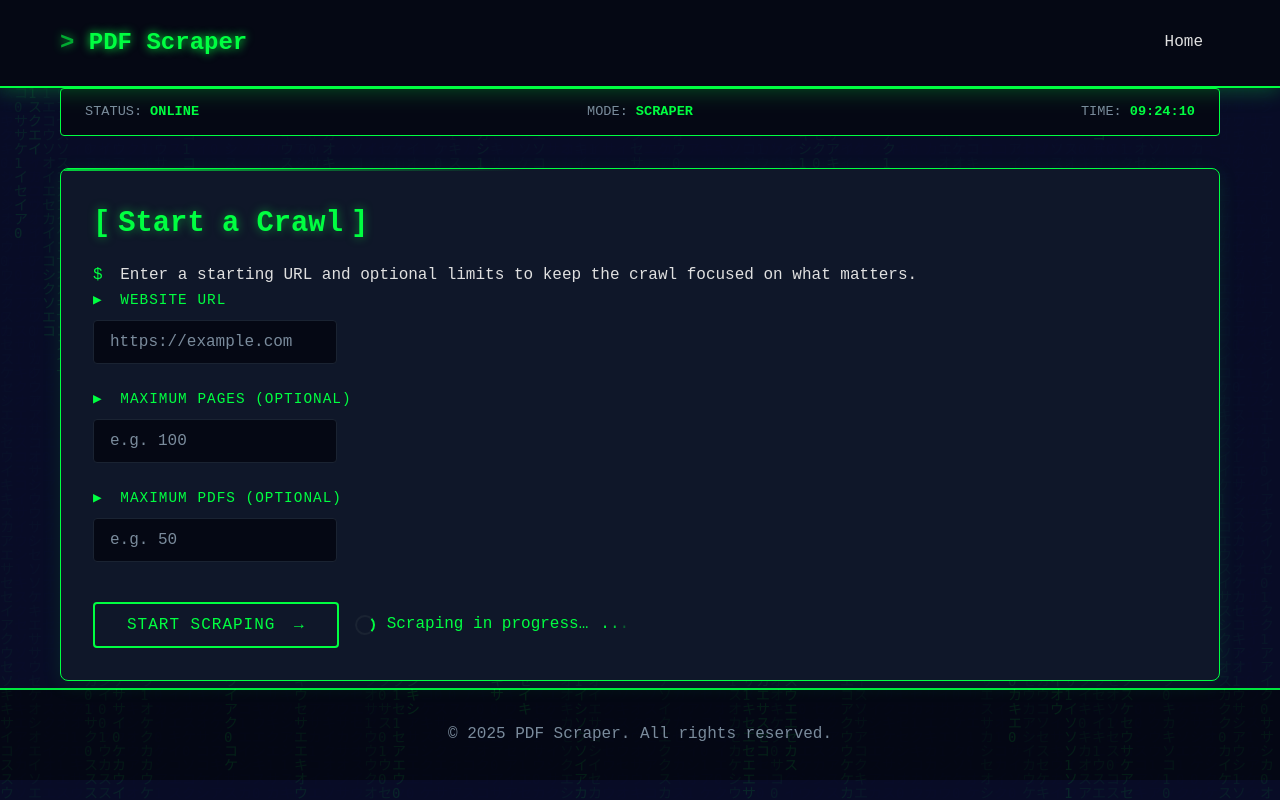
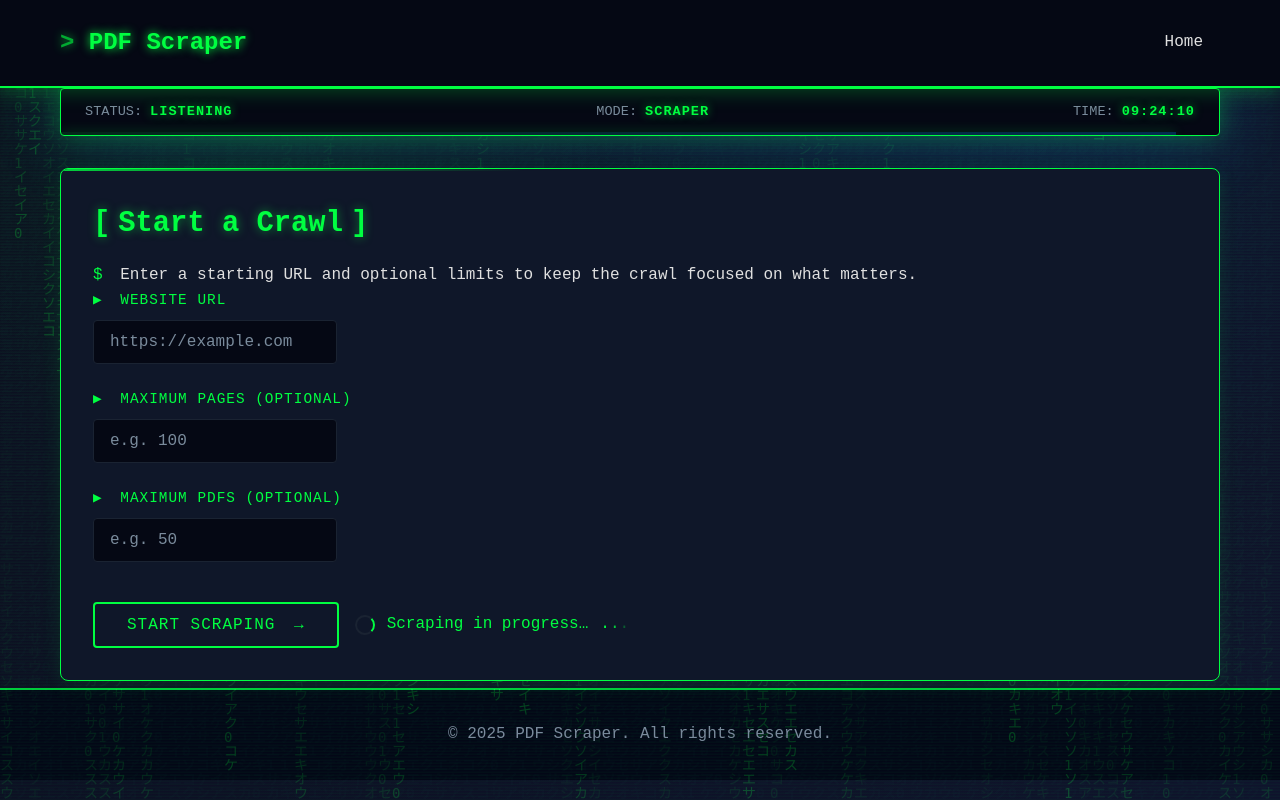
Before and after one commit to ASDCShiwam/webscraper2011, a Django app: page / in a window 1280 px wide. Run offline with Django 5.2, Linux system fonts and the light colour scheme.

Commit message:
Enhance hacking-themed UI effects

```diff
--- a/crawler/static/crawler/script.js
+++ b/crawler/static/crawler/script.js
@@ -3,9 +3,11 @@ document.addEventListener('DOMContentLoaded', () => {
     initFormHandling();
     initTypingEffect();
     initMatrixRain();
+    initCodeStream();
     initTableAnimations();
     initParticles();
     initTerminalEffect();
+    initStatusPulse();
 });
 
 // Form submission with loading state
@@ -104,7 +106,7 @@ function initMatrixRain() {
     canvas.style.height = '100%';
     canvas.style.pointerEvents = 'none';
     canvas.style.zIndex = '0';
-    canvas.style.opacity = '0.1';
+    canvas.style.opacity = '0.22';
     document.body.appendChild(canvas);
 
     const ctx = canvas.getContext('2d');
@@ -117,7 +119,7 @@ function initMatrixRain() {
     const drops = Array(Math.floor(columns)).fill(1);
 
     function drawMatrix() {
-        ctx.fillStyle = 'rgba(10, 14, 39, 0.05)';
+        ctx.fillStyle = 'rgba(10, 14, 39, 0.08)';
         ctx.fillRect(0, 0, canvas.width, canvas.height);
 
         ctx.fillStyle = '#00ff41';
@@ -141,6 +143,42 @@ function initMatrixRain() {
         canvas.width = window.innerWidth;
         canvas.height = window.innerHeight;
     });
+}
+
+// Floating code columns for a more visible background
+function initCodeStream() {
+    const stream = document.createElement('div');
+    stream.className = 'code-stream';
+    document.body.appendChild(stream);
+
+    const glyphs = ['0', '1', '{', '}', '/', '<', '>', '*', '#', '%', 'λ', 'Σ'];
+    let columns = [];
+
+    const makeLine = () => {
+        const length = Math.floor(12 + Math.random() * 14);
+        return Array.from({ length }, () => glyphs[Math.floor(Math.random() * glyphs.length)]).join(' ');
+    };
+
+    const renderColumns = () => {
+        stream.innerHTML = '';
+        columns = [];
+        const count = Math.min(18, Math.max(8, Math.floor(window.innerWidth / 120)));
+
+        for (let i = 0; i < count; i++) {
+            const col = document.createElement('div');
+            col.className = 'code-column';
+            col.style.left = `${(i / count) * 100}%`;
+            col.style.animationDuration = `${8 + Math.random() * 6}s`;
+            col.style.animationDelay = `${Math.random() * 4}s`;
+            col.textContent = makeLine();
+            stream.appendChild(col);
+            columns.push(col);
+        }
+    };
+
+    renderColumns();
+    setInterval(() => columns.forEach(col => col.textContent = makeLine()), 1800);
+    window.addEventListener('resize', renderColumns);
 }
 
 // Table row animations
@@ -275,6 +313,31 @@ function initTerminalEffect() {
     showMessage();
 }
 
+// Pulse the status bar to feel more like a live console
+function initStatusPulse() {
+    const statusBar = document.querySelector('[data-status-bar]');
+    const statusValue = document.querySelector('[data-system-status]');
+    if (!statusBar || !statusValue) return;
+
+    const signal = document.createElement('div');
+    signal.className = 'status-signal';
+    statusBar.appendChild(signal);
+
+    const modes = ['ONLINE', 'LISTENING', 'ARMED'];
+    let index = 0;
+
+    const tick = () => {
+        index = (index + 1) % modes.length;
+        statusValue.textContent = modes[index];
+        statusBar.classList.toggle('status-glow');
+        signal.style.width = `${60 + Math.random() * 40}%`;
+        signal.style.opacity = `${0.4 + Math.random() * 0.4}`;
+    };
+
+    tick();
+    setInterval(tick, 3200);
+}
+
 // Add glitch effect on logo hover
 document.addEventListener('DOMContentLoaded', () => {
     const logo = document.querySelector('.logo a');
--- a/crawler/static/crawler/styles.css
+++ b/crawler/static/crawler/styles.css
@@ -19,7 +19,9 @@
 
 body {
     font-family: 'Courier New', monospace;
-    background: var(--dark-bg);
+    background: radial-gradient(circle at 20% 20%, rgba(0, 255, 65, 0.08), transparent 30%),
+                radial-gradient(circle at 80% 10%, rgba(0, 153, 255, 0.08), transparent 35%),
+                linear-gradient(135deg, rgba(5, 8, 20, 0.95), rgba(10, 14, 39, 0.95));
     color: var(--text-primary);
     line-height: 1.6;
     min-height: 100vh;
@@ -36,10 +38,31 @@ body::before {
     width: 100%;
     height: 100%;
     background:
-        linear-gradient(90deg, transparent 49.5%, rgba(0, 255, 65, 0.05) 49.5%, rgba(0, 255, 65, 0.05) 50.5%, transparent 50.5%),
-        linear-gradient(0deg, transparent 49.5%, rgba(0, 255, 65, 0.05) 49.5%, rgba(0, 255, 65, 0.05) 50.5%, transparent 50.5%);
+        linear-gradient(90deg, transparent 49.5%, rgba(0, 255, 65, 0.12) 49.5%, rgba(0, 255, 65, 0.12) 50.5%, transparent 50.5%)
+        ,
+        linear-gradient(0deg, transparent 49.5%, rgba(0, 255, 65, 0.12) 49.5%, rgba(0, 255, 65, 0.12) 50.5%, transparent 50.5%);
     background-size: 50px 50px;
-    animation: gridScroll 20s linear infinite;
+    animation: gridScroll 14s linear infinite;
+    pointer-events: none;
+    z-index: 0;
+}
+
+/* Scanline overlay */
+body::after {
+    content: '';
+    position: fixed;
+    inset: 0;
+    background: linear-gradient(rgba(0, 0, 0, 0.2), rgba(0, 0, 0, 0.4)),
+                repeating-linear-gradient(
+                    0deg,
+                    rgba(0, 255, 65, 0.08),
+                    rgba(0, 255, 65, 0.08) 1px,
+                    transparent 2px,
+                    transparent 3px
+                );
+    mix-blend-mode: screen;
+    opacity: 0.6;
+    animation: flicker 3s steps(2) infinite;
     pointer-events: none;
     z-index: 0;
 }
@@ -47,6 +70,70 @@ body::before {
 @keyframes gridScroll {
     0% { transform: translateY(0); }
     100% { transform: translateY(50px); }
+}
+
+@keyframes flicker {
+    0%, 20%, 22%, 63%, 64%, 70%, 100% { opacity: 0.6; }
+    21%, 23%, 65% { opacity: 0.5; }
+    66% { opacity: 0.75; }
+}
+
+/* Floating code columns layered above the canvas */
+.code-stream {
+    position: fixed;
+    inset: 0;
+    pointer-events: none;
+    z-index: 0;
+    mix-blend-mode: screen;
+    opacity: 0.4;
+}
+
+.code-column {
+    position: absolute;
+    top: -120%;
+    color: rgba(0, 255, 65, 0.7);
+    font-size: 0.85rem;
+    letter-spacing: 0.2rem;
+    text-shadow: 0 0 8px rgba(0, 255, 65, 0.6), 0 0 20px rgba(0, 255, 65, 0.35);
+    white-space: nowrap;
+    animation: codeFall linear infinite;
+}
+
+.code-column:nth-child(even) {
+    color: rgba(128, 255, 211, 0.8);
+}
+
+@keyframes codeFall {
+    0% { transform: translateY(-120%); opacity: 0; }
+    8% { opacity: 1; }
+    100% { transform: translateY(120%); opacity: 0; }
+}
+
+/* HUD-inspired status bar */
+.status-bar {
+    position: relative;
+    overflow: hidden;
+    box-shadow: 0 0 18px rgba(0, 255, 65, 0.18), 0 0 40px rgba(0, 153, 255, 0.12);
+    backdrop-filter: blur(6px);
+}
+
+.status-bar.status-glow {
+    box-shadow: 0 0 24px rgba(0, 255, 65, 0.3), 0 0 70px rgba(0, 153, 255, 0.25);
+}
+
+.status-value {
+    text-shadow: 0 0 10px rgba(0, 255, 65, 0.6);
+    letter-spacing: 1px;
+}
+
+.status-signal {
+    position: absolute;
+    bottom: 0;
+    left: 0;
+    height: 3px;
+    background: linear-gradient(90deg, rgba(0, 255, 65, 0.2), rgba(0, 153, 255, 0.4));
+    transition: width 0.6s ease, opacity 0.6s ease;
+    box-shadow: 0 0 12px rgba(0, 255, 65, 0.5);
 }
 
 /* Glitch effect for header */
```
